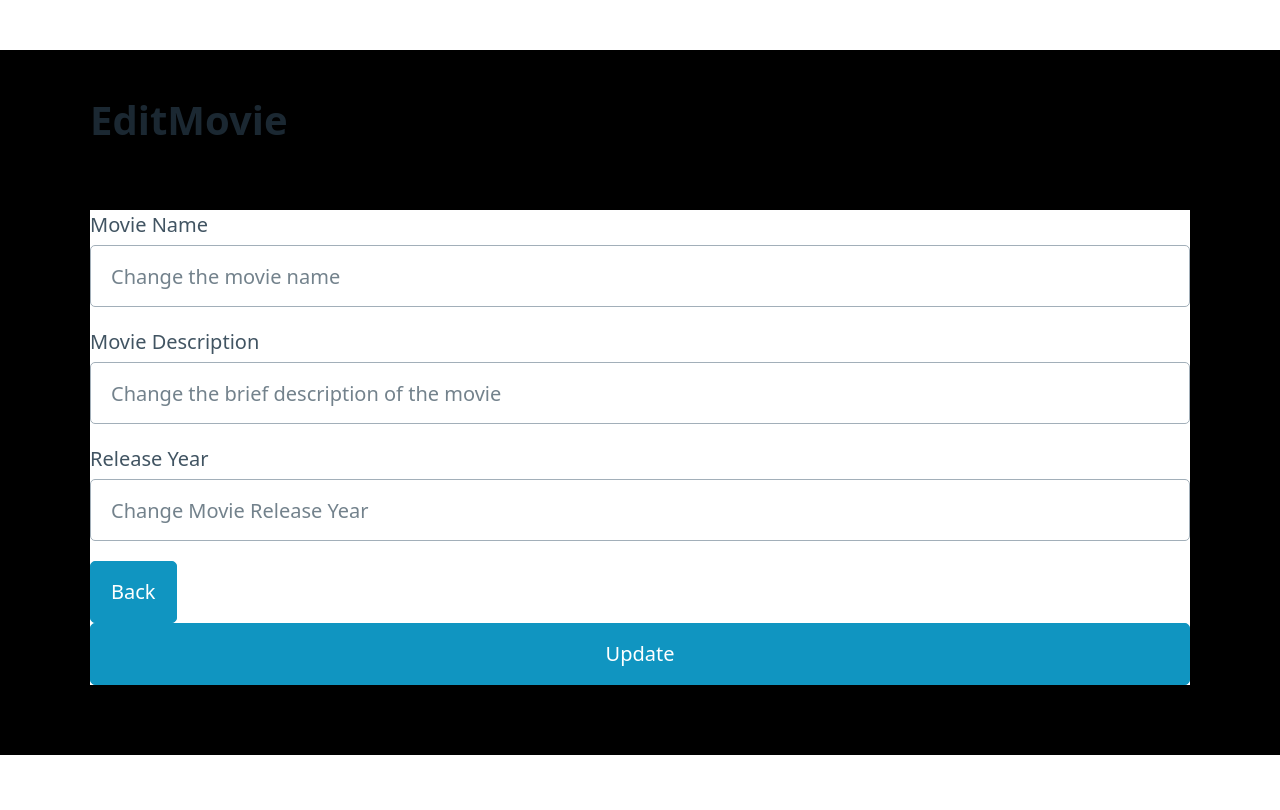
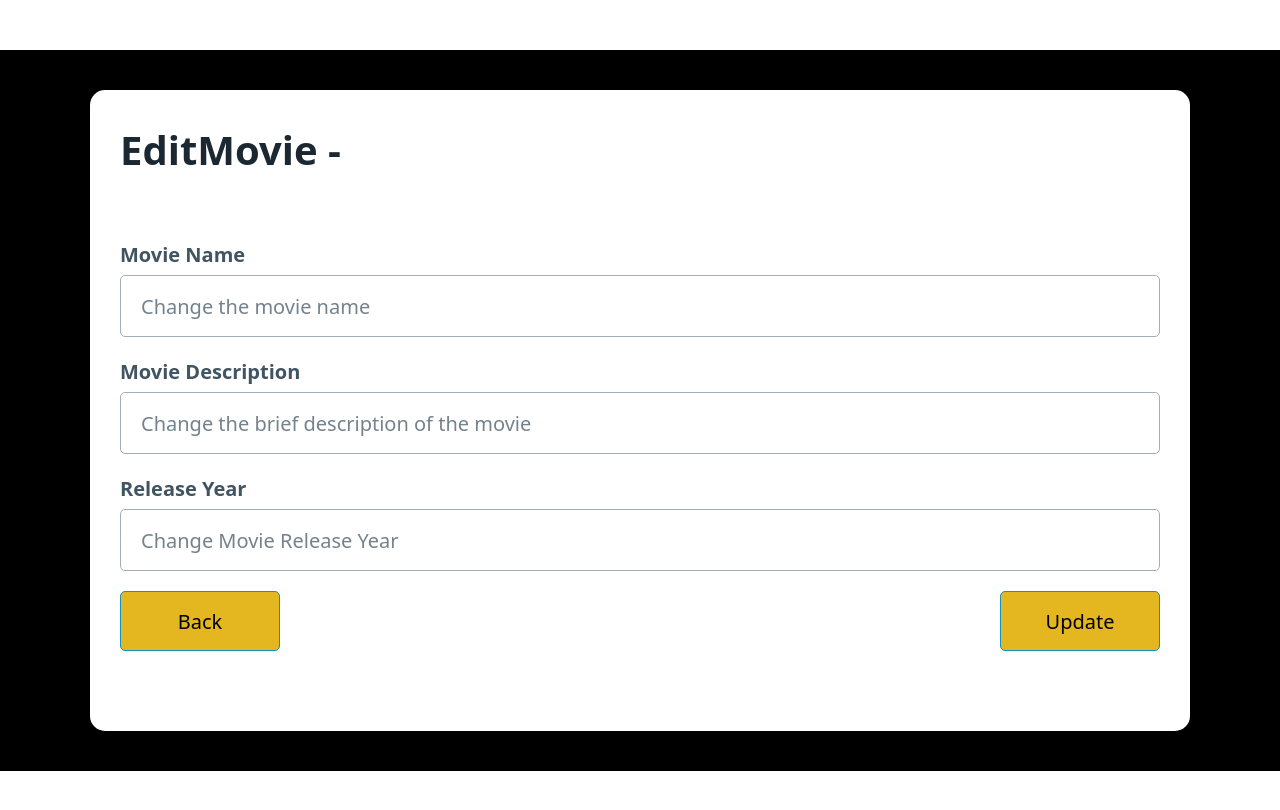
Before and after one commit to priyavarshini-mediwave/movie-api-frontend, a React (Vite) app in the folder app/: page /movies/update/1 in a window 1280 px wide. Shown: the top 810 px of the page. Built offline with nearby package versions, Linux system fonts and the light colour scheme; no server answers.

Commit message:
EditMovie Css

```diff
--- a/app/src/App.css
+++ b/app/src/App.css
@@ -331,7 +331,28 @@ body {
   margin-top: 20px;
 }
 .EditMovieForm {
+  padding: 30px;
+  border-radius: 15px;
   background-color: white;
+  color: black;
+}
+.EditMovieForm label {
+  font-weight: bold;
+}
+.EditMovie-AddBtns {
+  display: flex;
+  justify-content: space-between;
+}
+.EditMovie-CancelBtn {
+  width: 160px;
+  height: 60px;
+  background-color: #e4b721;
+  color: black;
+}
+.EditMovieBtn {
+  width: 160px;
+  height: 60px;
+  background-color: #e4b721;
   color: black;
 }
 @media (min-width: 768px) {
--- a/app/src/pages/EditMovie.tsx
+++ b/app/src/pages/EditMovie.tsx
@@ -98,9 +98,8 @@ const EditMovie = () => {
   return (
     <>
       <Layout title={`EditMovie-${editMovie.movie_name}`}>
-        <h1>EditMovie {editMovie.movie_name}</h1>
-
         <div className="container EditMovieForm">
+          <h1>EditMovie - {editMovie.movie_name}</h1>
           <form onSubmit={(e) => handleEditMovieSubmit(e)}>
             <label htmlFor="movie_name">Movie Name</label>
             <input
```
Also changed, not shown: app/src/pages/EditUser.tsx (added, +8 -0 lines), app/src/pages/EditUserForm.tsx (deleted, +0 -87 lines), 1 other file (tests, documents, lock files or other folders).
